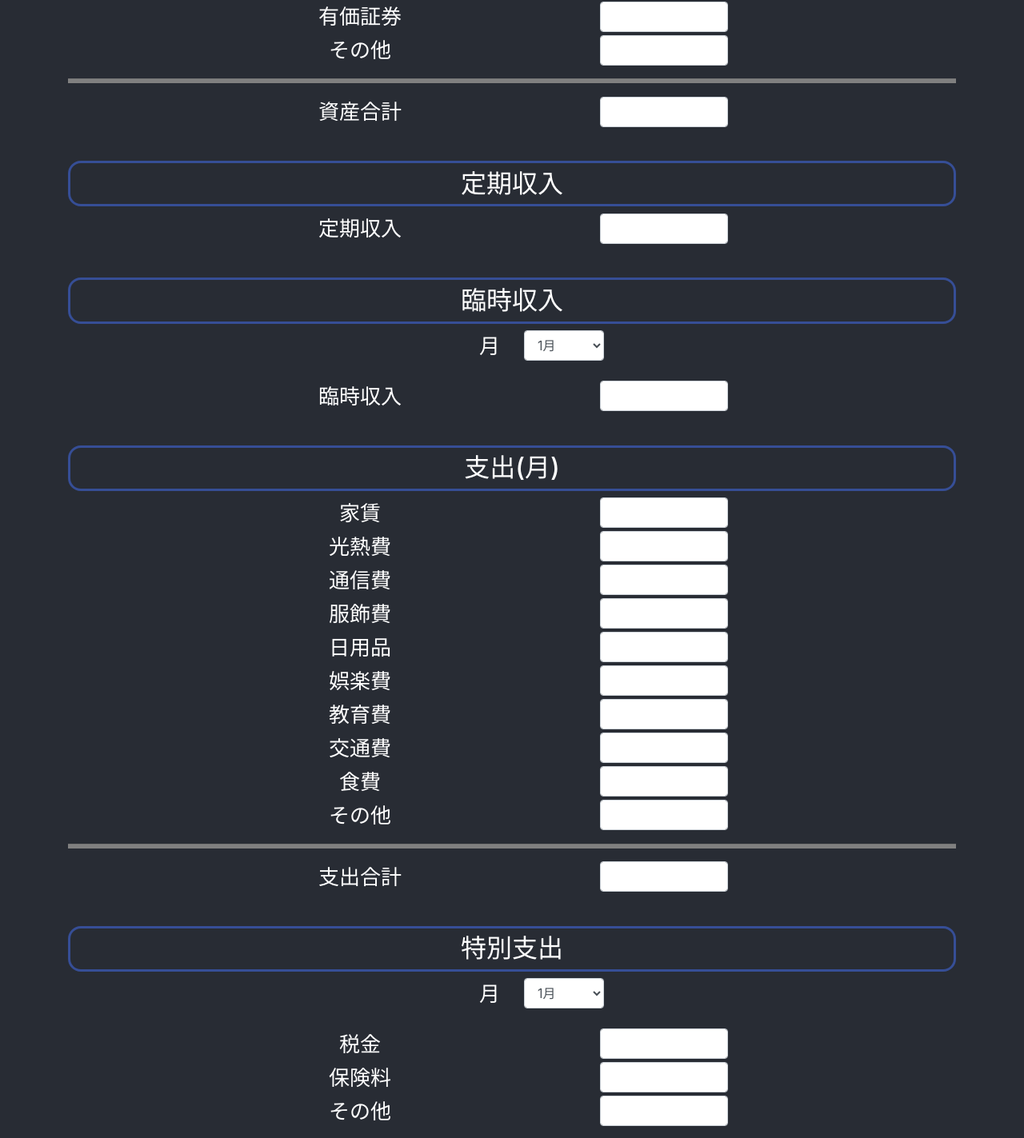
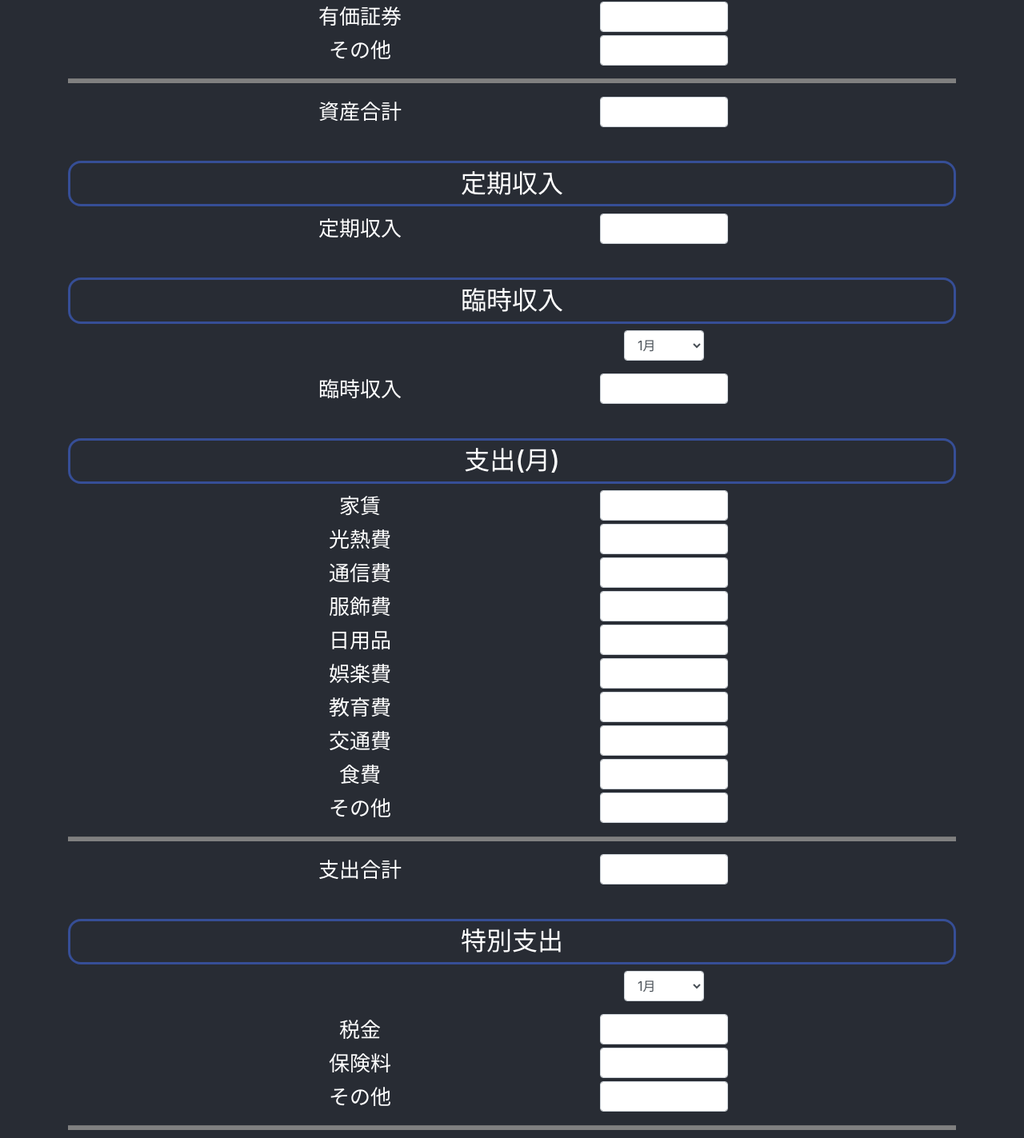
Before and after one commit to shuuujiii/no-job-simulator, a React (Create React App) app: page / in a window 1280 px wide. Shown: the part 241-1664 px from the top of the page at 80% size. Built offline with nearby package versions, Linux system fonts and the light colour scheme.

Commit message:
divide selectMonth

```diff
--- a/src/components/ExtraodinaryIncome.js
+++ b/src/components/ExtraodinaryIncome.js
@@ -1,6 +1,6 @@
 import React from 'react';
-import { Form, Row, Col } from 'react-bootstrap'
 import PriceRow from '../components/PriceRow';
+import SelectMonth from '../components/selectMonth';
 import * as inputjs from '../js/input';
 import * as parsejs from '../js/parse';
 class ExtraodinaryIncome extends React.Component {
@@ -41,9 +41,10 @@ class ExtraodinaryIncome extends React.Component {
     }
 
 
-    handleChangeSelect(e) {
+    handleChangeSelect(value) {
         this.setState({
-            selected: e.target.value,
+            ...this.state,
+            selected: value,
         })
     }
 
@@ -80,36 +81,14 @@ class ExtraodinaryIncome extends React.Component {
     }
 
     render() {
-        var month = Array.from(Array(12).keys(), x => x + 1);
-        var options = month.map(
-            (value, index) => {
-                return (
-                    <option key={index} value={index}>
-                        {value + "月"}
-                    </option>
-                )
-            }
-        );
+
         return (
             <div>
                 <h2 className="h2-title">臨時収入</h2>
-                <Form>
-                    <Form.Group controlId="exIncomeMonth">
-                        <Row>
-                            <Col style={{ textAlign: "right" }}>
-                                <Form.Label>月</Form.Label>
-                            </Col>
-                            <Col>
-                                <Form.Control as="select"
-                                    style={{ width: 100 }}
-                                    onChange={this.handleChangeSelect.bind(this)}
-                                    value={this.state.selected}>
-                                    {options}
-                                </Form.Control>
-                            </Col>
-                        </Row>
-                    </Form.Group>
-                </Form>
+                <SelectMonth
+                    id={"exIncomeMonth"}
+                    onChange={(value) => this.handleChangeSelect(value)}
+                />
                 <PriceRow
                     title={"臨時収入"}
                     id={"exincome"}
--- a/src/components/ExtraodinaryPayment.js
+++ b/src/components/ExtraodinaryPayment.js
@@ -1,5 +1,5 @@
 import React from 'react';
-import { Form, Row, Col, Container } from 'react-bootstrap';
+import SelectMonth from '../components/selectMonth'
 import PriceRow from './PriceRow';
 import ColorLine from '../styles/colorline'
 import * as inputjs from '../js/input';
@@ -55,9 +55,10 @@ class ExtraodinaryOutcome extends React.Component {
         })
     }
 
-    handleChangeSelect(e) {
+    handleChangeSelect(value) {
         this.setState({
-            selected: e.target.value,
+            ...this.state,
+            selected: value,
         })
     }
 
@@ -134,23 +135,10 @@ class ExtraodinaryOutcome extends React.Component {
         return (
             <div>
                 <h2 className="h2-title">特別支出</h2>
-                <Form>
-                    <Form.Group controlId="exPaymentMonth">
-                        <Row>
-                            <Col style={{ textAlign: "right" }}>
-                                <Form.Label>月</Form.Label>
-                            </Col>
-                            <Col>
-                                <Form.Control as="select"
-                                    style={{ width: 100 }}
-                                    onChange={this.handleChangeSelect.bind(this)}
-                                    value={this.state.selected}>
-                                    {options}
-                                </Form.Control>
-                            </Col>
-                        </Row>
-                    </Form.Group>
-                </Form>
+                <SelectMonth
+                    id={"exPaymentMonth"}
+                    onChange={(value) => this.handleChangeSelect(value)}
+                />
                 <PriceRow
                     title={"税金"}
                     id={"tax"}
--- /dev/null
+++ b/src/components/selectMonth.js
@@ -0,0 +1,53 @@
+import React from 'react';
+import { Form, Row, Col } from 'react-bootstrap'
+
+
+class SelectMonth extends React.Component {
+    constructor(props) {
+        super(props)
+        this.state = {
+            selected: 0,
+            id: this.props.id,
+        }
+    }
+
+    handleChangeSelect(e) {
+        this.setState({
+            ...this.state,
+            selected: e.target.value,
+        })
+        this.props.onChange(e.target.value);
+    }
+
+    render() {
+        var month = Array.from(Array(12).keys(), x => x + 1);
+        var options = month.map(
+            (value, index) => {
+                return (
+                    <option key={index} value={index}>
+                        {value + "月"}
+                    </option>
+                )
+            }
+        );
+        return (
+            <div>
+                <Form>
+                    <Form.Group controlId={this.state.id}>
+                        <Row>
+                            <Col sm={{ offset: 6, span: 4 }} className="flexRowCenterParent" >
+                                <Form.Control as="select" style={{ width: 100, alignSelf: "center" }}
+                                    onChange={this.handleChangeSelect.bind(this)}
+                                    value={this.state.selected}>
+                                    {options}
+                                </Form.Control>
+                            </Col>
+                        </Row>
+                    </Form.Group>
+                </Form>
+            </div>
+        )
+    }
+}
+
+export default SelectMonth
```
